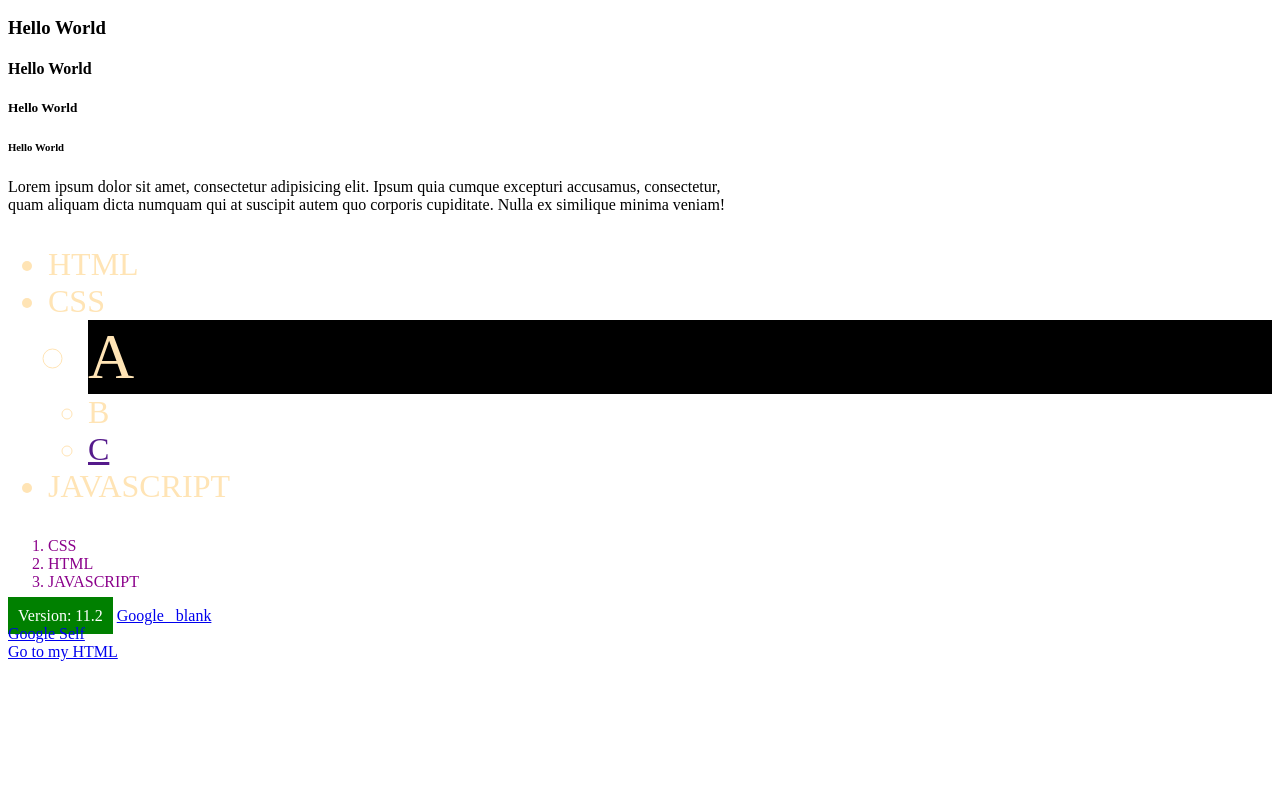
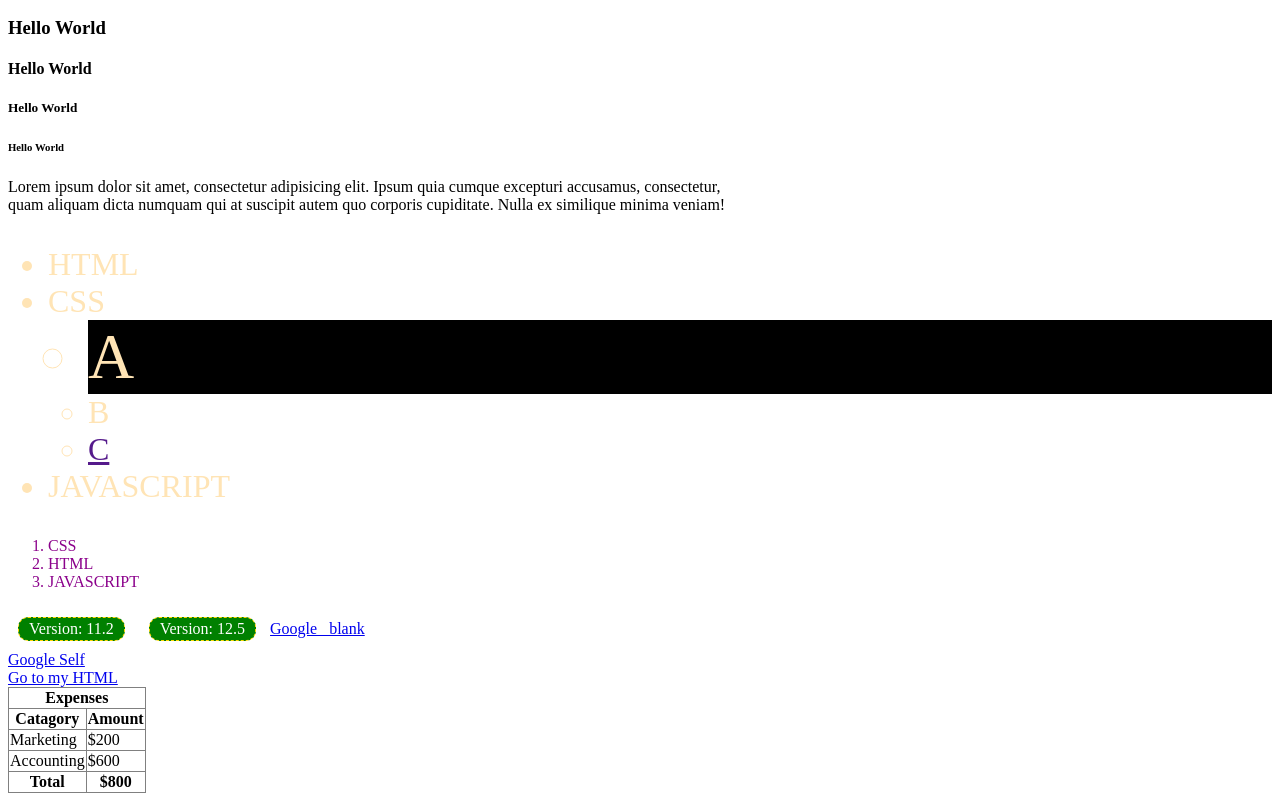
Before and after one commit to Evangelsky/myfirstrepo, a plain HTML site: page index.html in a window 1280 px wide. Shown: the part 154-955 px from the top of the page. Before the commit the page ends 823 px from the top, so only its background shows below. Drawn offline with Linux system fonts and the light colour scheme.

Commit message:
demo
demo

```diff
--- a/index.html
+++ b/index.html
@@ -46,12 +46,58 @@
 </ol>
 
 <span class="version">Version: 11.2</span>
+<span class="version">Version: 12.5</span>
 
 
 <a href="https://www.google.com/" target="_blank">Google _blank</a> <br>
 <a href="https://www.google.com/" target="_self">Google Self  </a><br>
 <a href="goto.html" target="_blank">Go to my HTML</a>
 
+<table id="mytable" class="mytable_class">
+    <thead>
+        <tr>
+            <th colspan="2">Expenses</th>
+        </tr>
+        <tr>
+            <th>Catagory</th>
+            <th>Amount</th>
+        </tr>
+    </thead>
+    <tbody>
+        <tr>
+        <td>Marketing</td>
+        <td>$200</td>
+        </tr>
+        <tr>
+            <td>Accounting</td>
+            <td>$600</td>
+
+
+        </tr>
+    </tbody>
+    <tfoot>
+        <tr>
+            <th>Total</th>
+            <th>$800</th>
+        </tr>
+    </tfoot>
+
+
+
+
+
+
+</table>
+
+
+
+
+
+
+
+
+
+
 
 <script src="script.js"></script>
 </body>
--- a/script.js
+++ b/script.js
@@ -1 +1,4 @@
 console.log("This is my first log")
+ let a=1
+ let b=2
+ console.log(a+b);
--- a/style.css
+++ b/style.css
@@ -31,5 +31,19 @@ div{
 .version{
    background-color: green;
    color:white;
-   padding: 10px;
+   padding: 2px 10px;
+   border-radius: 10px;
+   display: inline-block;
+   margin: 10px;
+   border: 1px dashed gold;
 }
+
+table{
+    border: 1px solid grey;
+    border-collapse: collapse;
+}
+
+th,
+td{
+    border: 1px solid grey;
+}
```
